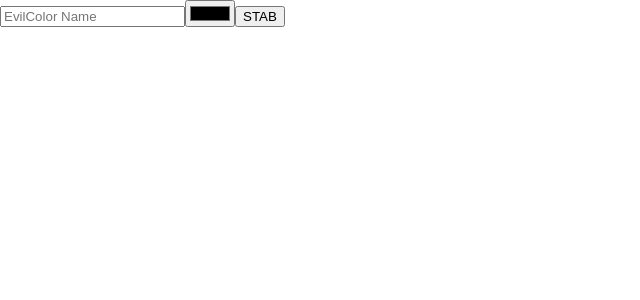
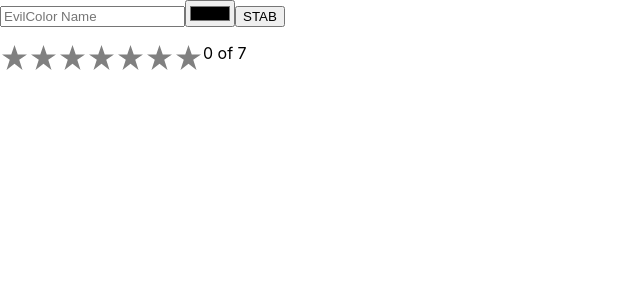
Before and after one commit to Filip9322/mastering-React, a React (Create React App) app in the folder mastering-react/: page / in a window 1280 px wide. Shown: the top 300 px of the page, without its empty margins (0-640 px from the left). Built offline with nearby package versions, Linux system fonts and the light colour scheme.

Commit message:
React State Management

```diff
--- a/mastering-react/src/App.css
+++ b/mastering-react/src/App.css
@@ -6,3 +6,26 @@
   width:200px;
   padding:20px;
 }
+.star {
+  cursor: pointer;
+  height: 25px;
+  width:  25px;
+  margin: 2px;
+  float: left;
+  background-color: grey;
+  clip-path: polygon(
+    50% 0%,
+    63% 38%,
+   100% 38%,
+    69% 59%,
+    82% 100%,
+    50% 75%,
+    18% 100%,
+    31% 59%,
+     0% 38%,
+    37% 38%
+    );
+}
+.star.selected {
+  background-color: gold;
+}
--- a/mastering-react/src/App.js
+++ b/mastering-react/src/App.js
@@ -2,6 +2,7 @@
 // import Days from './Exercises/Days';
 //import Recipes from './Exercises/Recipes';
 import ColorPicker from './Exercises/ColorPicker'
+import StarRating  from './Exercises/StarRating'
 import './App.css';
 
 class App extends Component {
@@ -9,6 +10,7 @@
     return (
       <div className="exercise">
         <ColorPicker />
+        <StarRating totalStars = {7}  />
       </div>
     );
   }
--- a/mastering-react/src/Exercises/ColorPicker.js
+++ b/mastering-react/src/Exercises/ColorPicker.js
@@ -42,4 +42,5 @@
     )
   }
 }
+
 export default ColorPicker;
--- /dev/null
+++ b/mastering-react/src/Exercises/StarRating.js
@@ -0,0 +1,46 @@
+import React, { Component } from 'react';
+import PropTypes from 'prop-types'
+
+const Star = ({selected = false, onClick= f=>f}) => {
+  return(
+    <div className={(selected)? "star selected":"star" } onClick= {onClick} >
+    </div>
+  )
+}
+Star.propTypes = {
+  selected: PropTypes.bool,
+  onClick : PropTypes.func
+}
+
+class StarRating extends Component {
+  constructor(props){
+    super(props)
+    this.state = {
+      starsSelected: 0
+    }
+    this.change = this.change.bind(this)
+  }
+  change(starsSelected){
+    this.setState({starsSelected})
+  }
+  render(){
+    const {totalStars}   = this.props
+    const {starsSelected} = this.state
+    return(
+      <div className = "star-rating" >
+        {[...Array(totalStars)].map((n,i) =>
+            <Star key={i} selected= {i < starsSelected} onClick={()=> this.change(i+1)} />
+          )}
+        <p>{starsSelected} of {totalStars} </p>
+      </div>
+    )
+  }
+}
+StarRating.propTypes    = {
+  totalStars: PropTypes.number
+}
+StarRating.defaultProps = {
+  totalStars:5
+}
+
+export default StarRating
```
